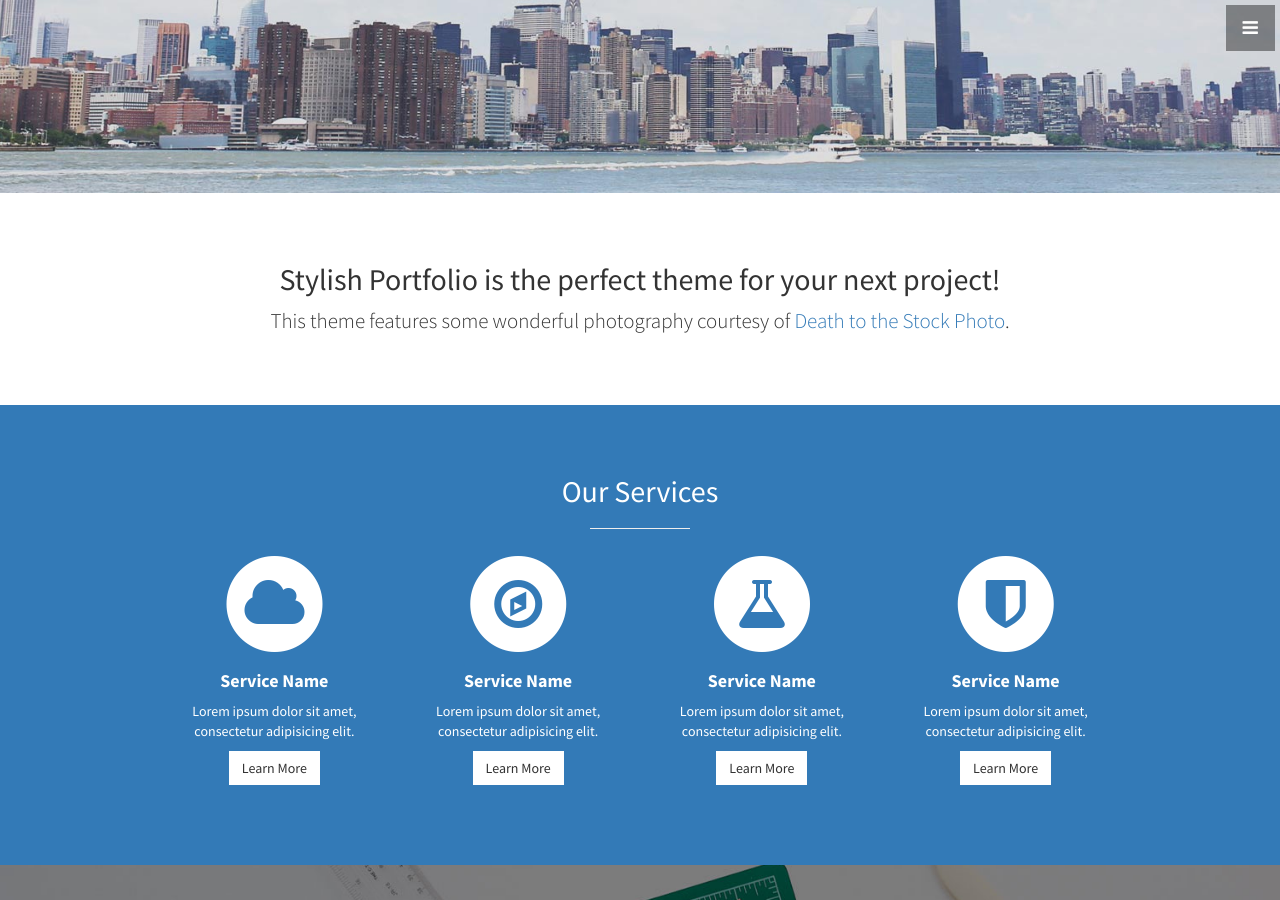
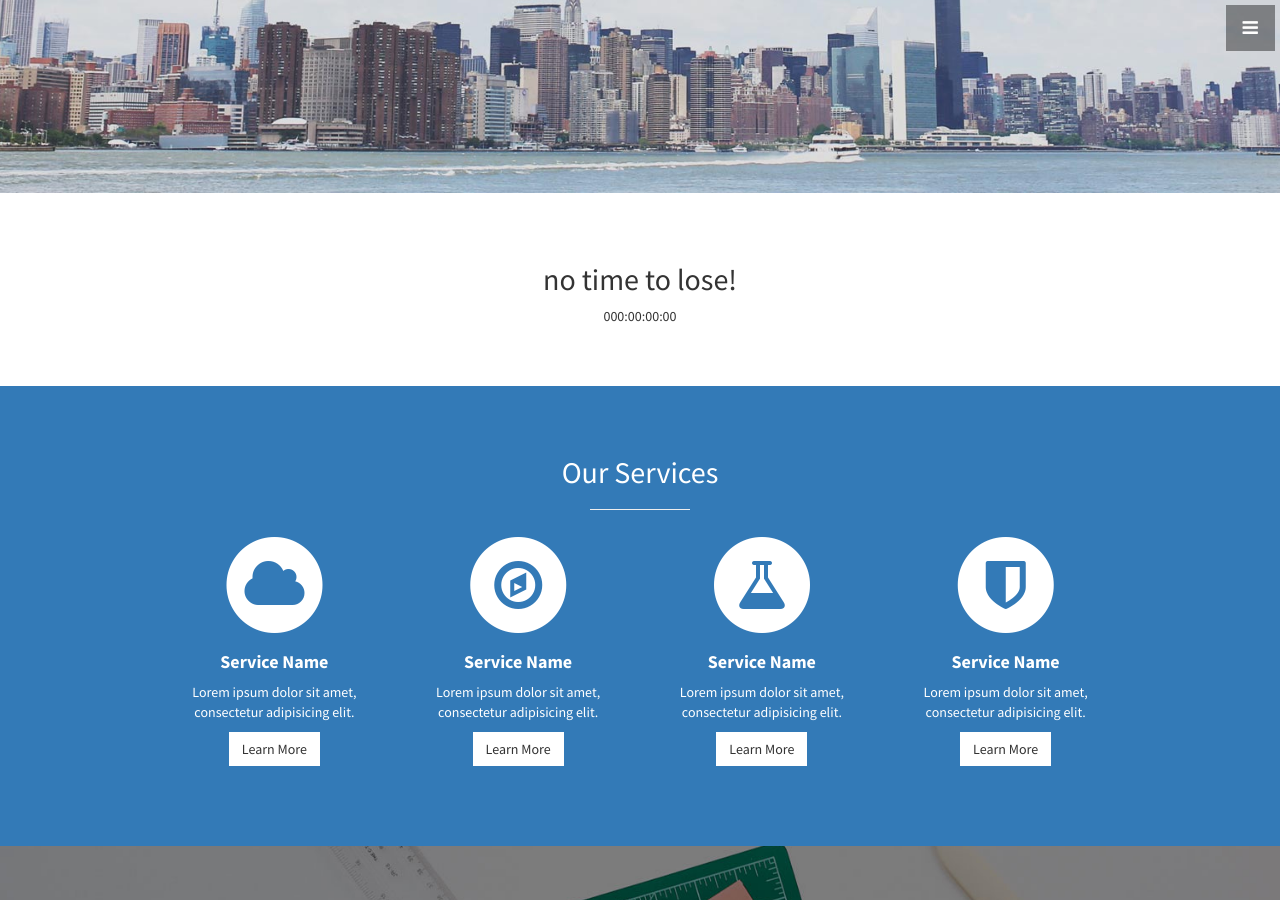
Before and after one commit to Oh-Junhee0123/CS-Requirement-Finder.github.io, a Jekyll site: the page built from index.html, in a window 1280 px wide and 900 px high, scrolled down 707 px. Built offline with Jekyll 4.4.1, drawn with Linux system fonts in a browser that asks for light colours.

Commit message:
Update about.html

```diff
--- a/_includes/about.html
+++ b/_includes/about.html
@@ -2,8 +2,9 @@
   <div class="container">
     <div class="row">
       <div class="col-lg-12 text-center">
-        <h2>Stylish Portfolio is the perfect theme for your next project!</h2>
-        <p class="lead">This theme features some wonderful photography courtesy of <a target="_blank" href="http://join.deathtothestockphoto.com/">Death to the Stock Photo</a>.</p>
+        <h2>no time to lose!</h2>
+        <p class="dday">000:00:00:00</p>
+        <script src="dday.js"></script>
       </div>
     </div>
     <!-- /.row -->
```
